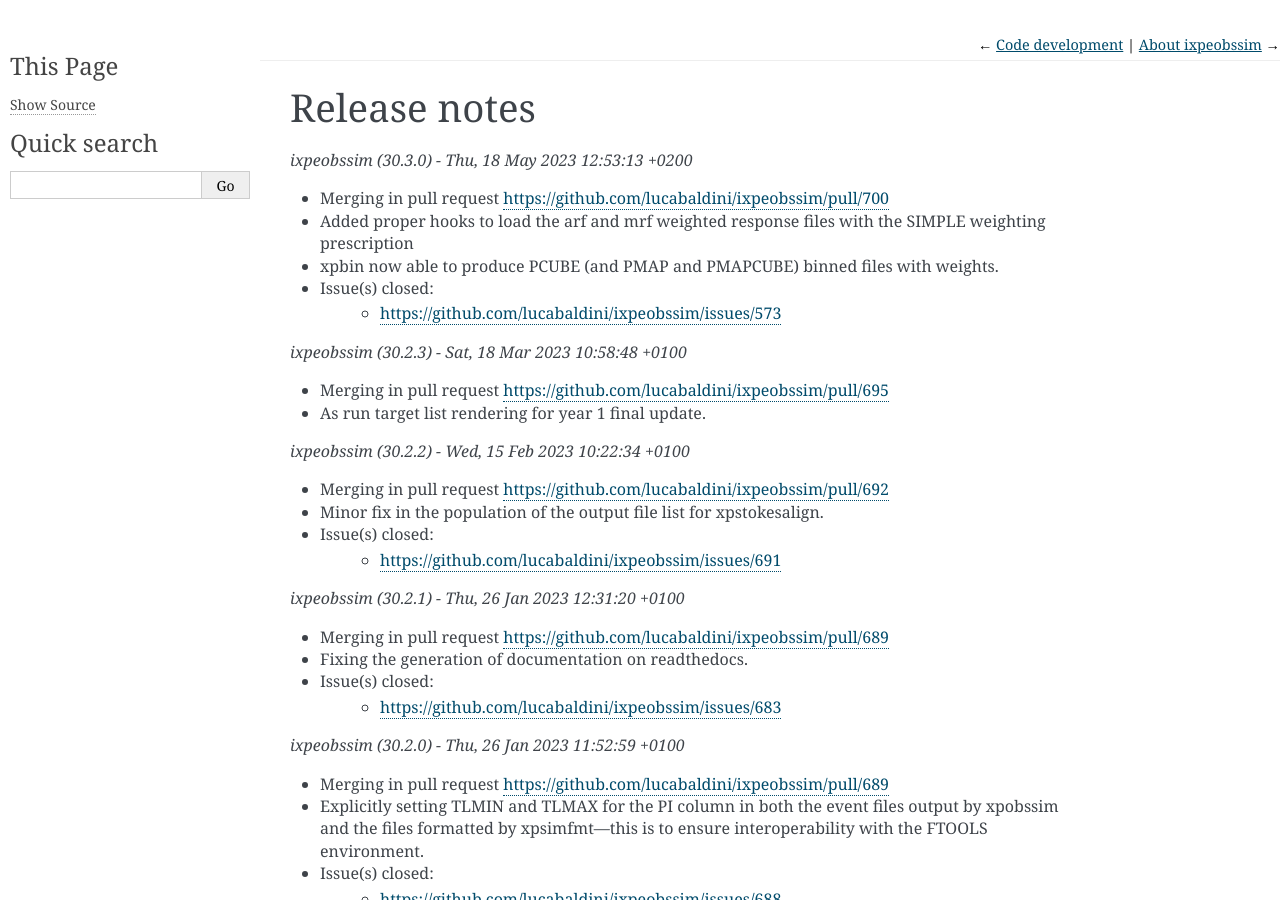
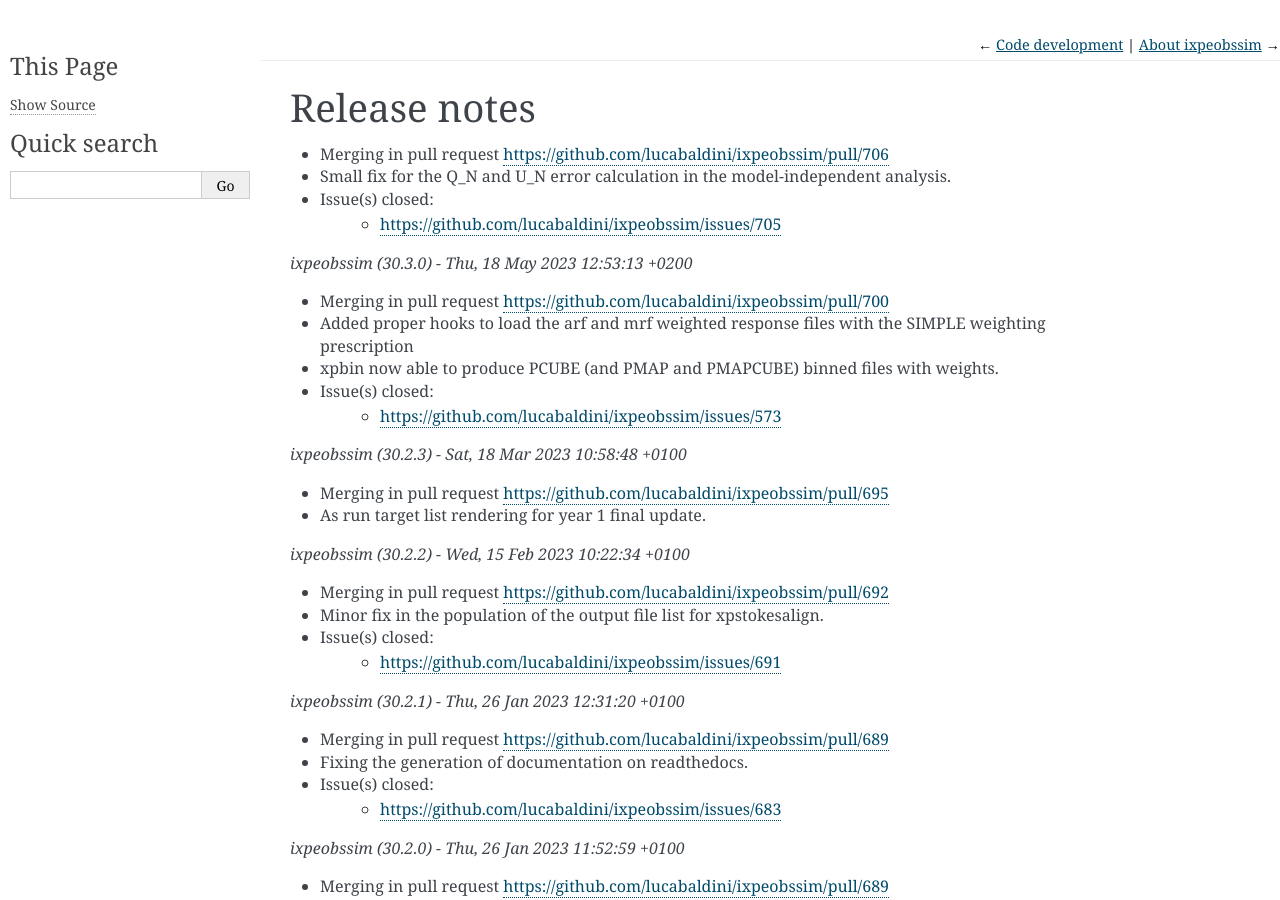
Before and after one commit to lucabaldini/ixpeobssim, a Sphinx documentation site: the page built from docs/release_notes.rst, in a window 1280 px wide and 900 px high. Built offline with Sphinx 7.4.7, drawn with Linux system fonts in a browser that asks for light colours; formulas are drawn with MathJax 3.

Commit message:
Updated release notes.

```diff
--- a/docs/release_notes.rst
+++ b/docs/release_notes.rst
@@ -2,6 +2,12 @@
 
 Release notes
 =============
+
+
+* Merging in pull request https://github.com/lucabaldini/ixpeobssim/pull/706
+* Small fix for the Q_N and U_N error calculation in the model-independent analysis.
+* Issue(s) closed:
+      * https://github.com/lucabaldini/ixpeobssim/issues/705
 
 
 *ixpeobssim (30.3.0) - Thu, 18 May 2023 12:53:13 +0200*
```
